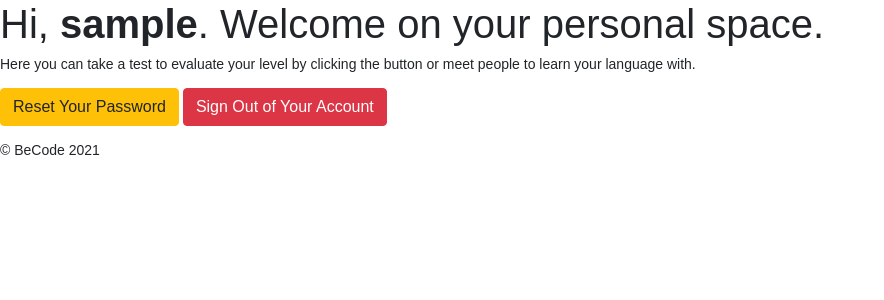
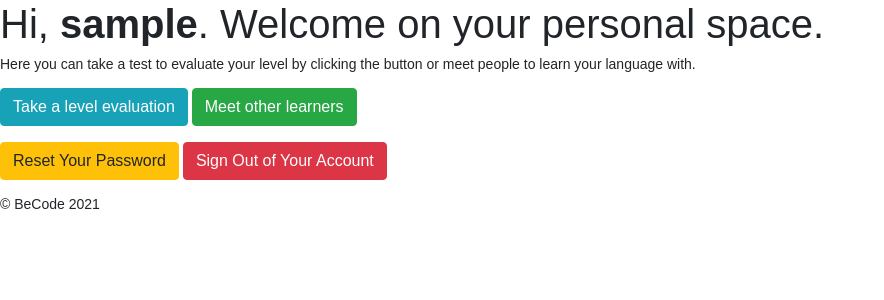
Before and after one commit to adrienclesse/mvc-pdo, a PHP site: page /MVC-pdo/index.php?page=welcome in a window 1280 px wide. Shown: the part 54-354 px from the top of the page, without its empty margins (0-884 px from the left). Run offline with PHP 8.4, Linux system fonts and the light colour scheme; the visitor is signed in with stand-in values (Sample User, id 1).

Commit message:
welcome page improved

```diff
--- a/view/register.php
+++ b/view/register.php
@@ -3,7 +3,7 @@
     <div class="wrapper">
         <h2>Sign Up</h2>
         <p>Please fill this form to create an account.</p>
-        <form action="" method="post">
+        <form action="" method="post" class="row">
             <div class="form-group <?php echo (!empty($username_err)) ? 'has-error' : ''; ?>">
                 <label>Username</label>
                 <input type="text" name="username" class="form-control" value="<?php echo $username; ?>">
--- a/view/welcome.php
+++ b/view/welcome.php
@@ -1,10 +1,14 @@
 <?php require 'includes/header.php'?>
-<div class="page-header">
+<div class="page-header my-auto">
         <h1>Hi, <b><?php echo htmlspecialchars($_SESSION["username"]); ?></b>. Welcome on your personal space.</h1>
         <p>Here you can take a test to evaluate your level by clicking the button or meet people to learn your language with.</p>
-    </div>
+        <a href="reset-password.php" class="btn btn-info">Take a level evaluation</a>
+        <a href="logout.php" class="btn btn-success">Meet other learners</a>
+
+    <br><br>
     <p>
         <a href="reset-password.php" class="btn btn-warning">Reset Your Password</a>
         <a href="logout.php" class="btn btn-danger">Sign Out of Your Account</a>
     </p>
+    </div>
 <?php require 'includes/footer.php'?>
```
